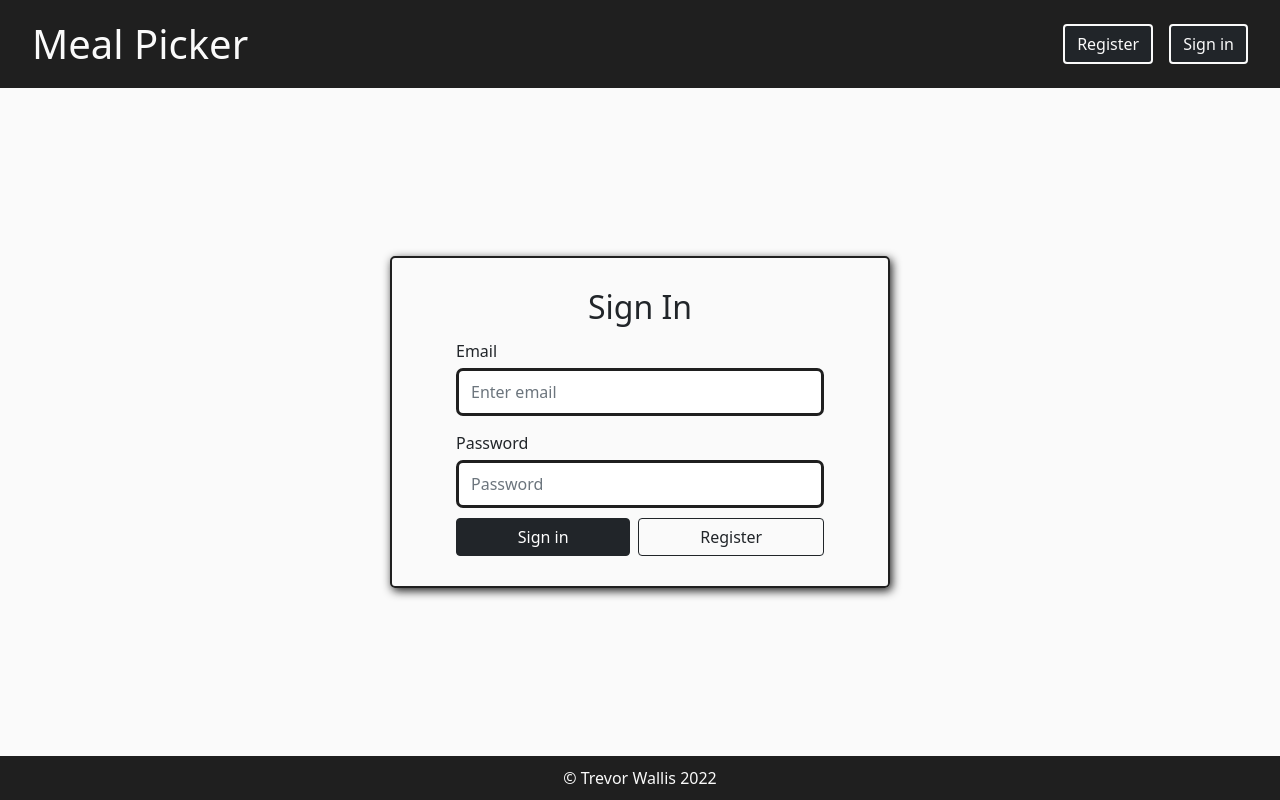
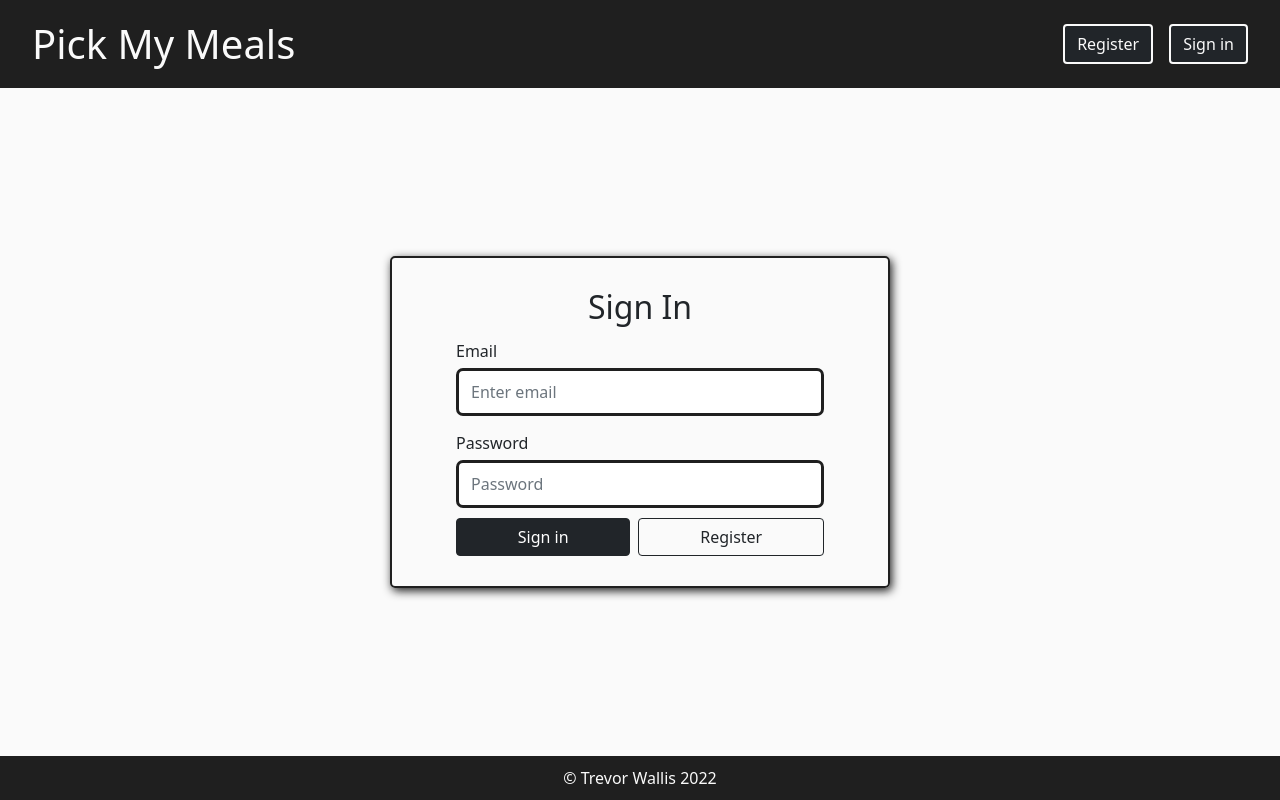
Before and after one commit to trevorwallis13/pick-my-meals, a React (Create React App) app: page / in a window 1280 px wide. Built offline with nearby package versions, Linux system fonts and the light colour scheme.

Commit message:
changed app name in header

```diff
--- a/package.json
+++ b/package.json
@@ -22,6 +22,7 @@
   },
   "scripts": {
     "start": "serve -s build",
+    "local": "react-scripts start",
     "dev": "react-scripts  build",
     "build": "react-scripts --max_old_space_size=4096 build",
     "test": "react-scripts test",
--- a/src/components/Header/Header.js
+++ b/src/components/Header/Header.js
@@ -6,7 +6,7 @@ function Header({ signOut, signInStatus, setRoute }) {
     return (
         <header className="main-header">
             <div className="header-container">
-                <h1>Meal Picker</h1>
+                <h1>Pick My Meals</h1>
                 <MainNav signOut={signOut} signInStatus={signInStatus} setRoute={setRoute}/>
             </div>
         </header>
```
